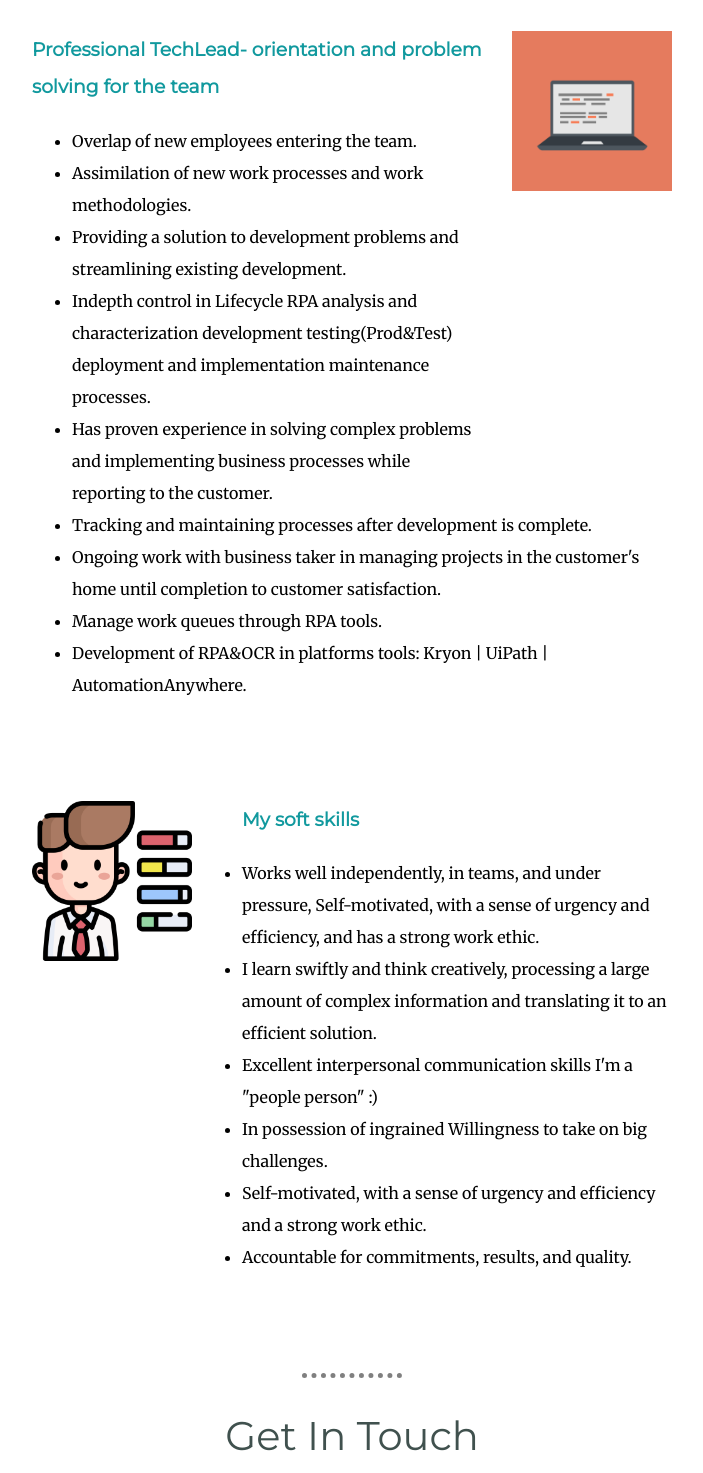
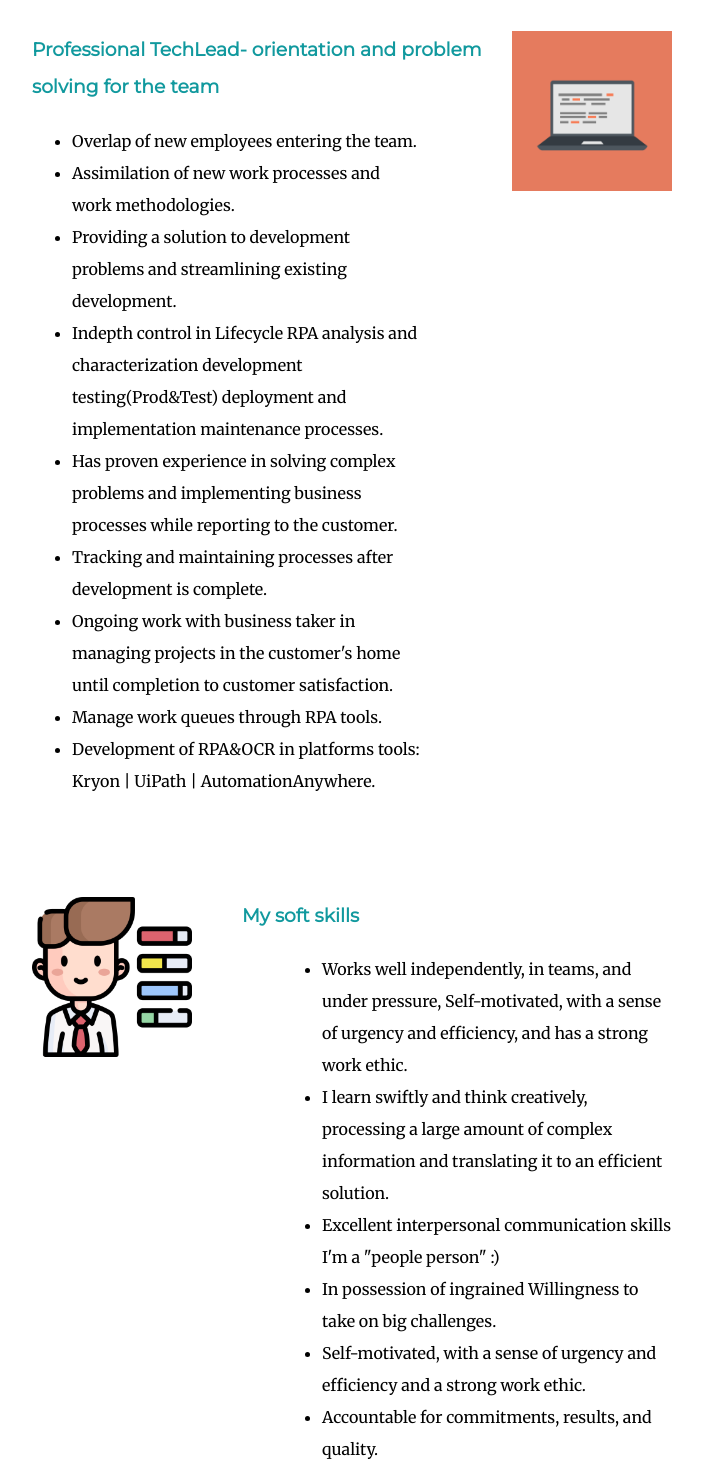
Before and after one commit to OrenGolanProjects/CSS-Mysite, a plain HTML site: page index.html in a window 1280 px wide. Shown: the part 1480-2953 px from the top of the page, without its empty margins (288-991 px from the left). Drawn offline with Linux system fonts and the light colour scheme.

Commit message:
fix margin: right / left for ul tags

```diff
--- a/css/styles.css
+++ b/css/styles.css
@@ -49,7 +49,12 @@
   border-width: 5px;
   width: 100px;
 }
-
+.computer-ul{
+  margin-right: 250px;
+}
+.skills-ul{
+  margin-left: 250px;
+}
 .top-container {
   background-color: #EAF6F6;
   position: relative;
@@ -84,7 +89,7 @@
 
 .skill-row {
   margin: 100px auto 100px;
-  width: 50%;
+  width: 50% ;
   text-align: left;
   line-height: 2;
 }
@@ -93,14 +98,14 @@
   width: 25%;
   float: left;
   margin-right: 50px;
-  margin-bottom: 300px;
+  margin-bottom: auto;
 }
 
 .computer-img {
   width: 25%;
   float: right;
   margin-left: 30px;
-  margin-bottom: 300px;
+  margin-bottom: auto;
 }
 
 .btn {
@@ -140,7 +145,7 @@
   width: 21%;
 }
 
-.copyright{
+.copyright {
   color: #EAF6F6;
   font-size: 1rem;
   padding: 20px 0
--- a/index.html
+++ b/index.html
@@ -36,7 +36,7 @@
         <img class="computer-img" src="images\computer.png" alt="computer-pic">
         <h3>Professional TechLead- orientation and problem solving for the team </h3>
         <p class="RPA-skill">
-        <ul>
+        <ul class="computer-ul">
           <li>Overlap of new employees entering the team.</li>
           <li>Assimilation of new work processes and work methodologies.</li>
           <li>Providing a solution to development problems and streamlining existing development.</li>
@@ -56,7 +56,7 @@
         <img class="skills-img" src="images\skills.png" alt="skills-pic">
         <h3>My soft skills</h3>
         <p class="">
-        <ul>
+        <ul class="skills-ul">
           <li>Works well independently, in teams, and under pressure, Self-motivated, with a sense of urgency and efficiency, and has a strong work ethic.</li>
           <li>I learn swiftly and think creatively, processing a large amount of complex information and translating it to an efficient solution.</li>
           <li>Excellent interpersonal communication skills I'm a "people person" :)</li>
```
